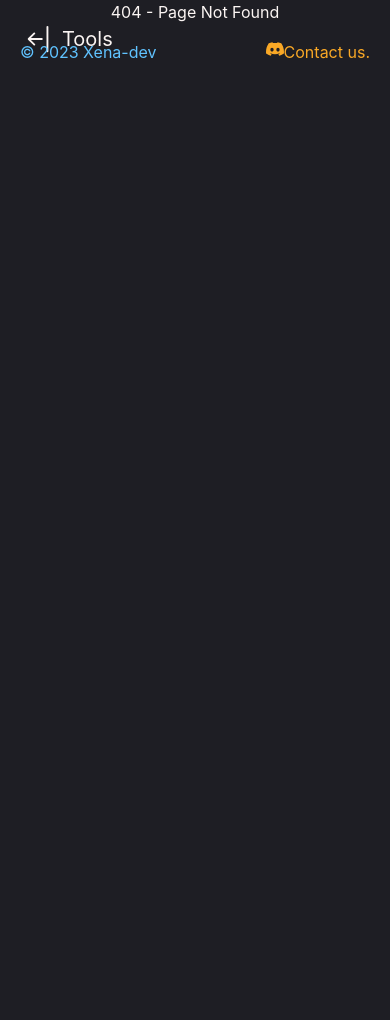
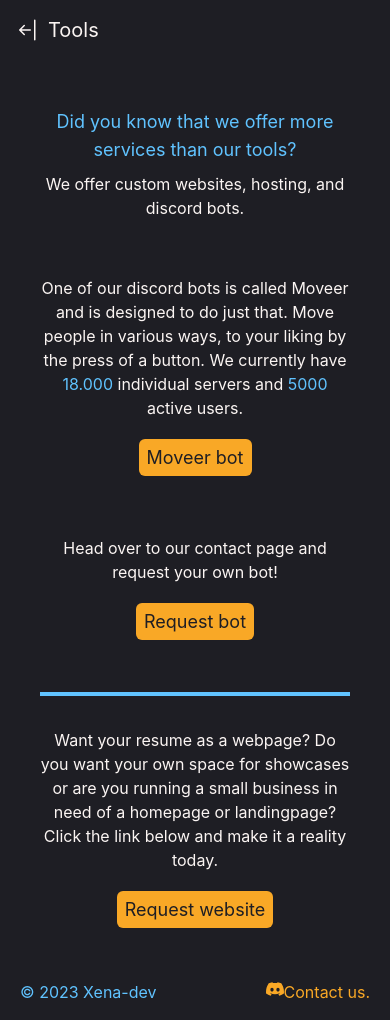
Before and after one commit to XenaDevs/tools, a Next.js app: page /services in a window 390 px wide. Before the commit this address had no page. Before the commit the page ends 844 px from the top, so only its background shows below. Built offline with nearby package versions, Linux system fonts and the light colour scheme.

Commit message:
Feat/other services (#108)
* Mobile services view

* resposive desktop

* fix pipe

* add clearer support button

* bunch of shit

* update pr comments

* fix discord link

```diff
--- a/components/HomeButton/index.tsx
+++ b/components/HomeButton/index.tsx
@@ -1,10 +1,10 @@
-import { BsArrowBarLeft } from 'react-icons/bs'
-import Link from 'next/link';
+import { BsArrowBarLeft } from "react-icons/bs";
+import Link from "next/link";
 
 export const HomeButton = () => {
   return (
-    <Link href="/" className='flex absolute left-6 top-6 items-center'>
-      <BsArrowBarLeft className="text-3xl lg:text-5xl" />
+    <Link href="/" className="flex mt-4 ml-4 items-center">
+      <BsArrowBarLeft className="text-2xl lg:text-4xl" />
       <p className="text-xl lg:text-2xl ml-2">Tools</p>
     </Link>
   );
--- a/next-sitemap.config.js
+++ b/next-sitemap.config.js
@@ -3,7 +3,6 @@
   siteUrl: "https://xena-dev.com",
   generateRobotsTxt: false,
   generateIndexSitemap: false,
-  exclude: ["/discord"],
   autoLastmod: false,
   changefreq: "monthly",
 };
--- a/pages/_footer.tsx
+++ b/pages/_footer.tsx
@@ -5,7 +5,11 @@
   return (
     <div className="absolute bottom-auto sm:bottom-0 pb-4 mt-4 md:mt-0 flex justify-between md:justify-center md:gap-10 lg:gap-20 px-5 md:px-20 lg:px-40 w-full">
       <p className="text-Accent text-md">© 2023 Xena-dev</p>
-      <Link className="flex ml-4" href="/discord" target="_blank">
+      <Link
+        className="flex ml-4"
+        href="https://discord.gg/fJpypWzSyH"
+        target="_blank"
+      >
         <BsDiscord fill="#f9a826" className="text-lg md:text-xl" />
         <h2 className="text-md text-CTA md:text-xl">Contact us.</h2>
       </Link>
--- a/pages/_navbar.tsx
+++ b/pages/_navbar.tsx
@@ -1,11 +1,53 @@
 import Link from "next/link";
+import { useState } from "react";
+import { RxHamburgerMenu } from "react-icons/rx";
 
 const Navbar = () => {
+  const [isOpen, setIsOpen] = useState(false);
+
+  const openDropDown = () => {
+    return (
+      <ul className="bg-Silver p-2">
+        <li className="text-left">
+          {
+            <Link href="/contact" className="text-CTA">
+              Contact Us
+            </Link>
+          }
+        </li>
+        <div className="h-0.5 my-2 bg-Accent" />
+        <li className="text-left">
+          {
+            <Link href="/services" className="text-CTA">
+              Other Services
+            </Link>
+          }
+        </li>
+      </ul>
+    );
+  };
+
   return (
-    <div className="pt-2 flex mx-auto">
+    <div className="p-4 flex mx-auto">
       <h2 className="text-2xl text-Accent md:text-4xl">Xena</h2>
-      <div className="flex items-center w-full justify-end md:mr-10 hover:text-CTA hover:underline">
-        <Link href="/contact">Contact us</Link>
+      <div className="flex flex-col md:flex-row items-end md:items-center w-full justify-end">
+        <RxHamburgerMenu
+          size={40}
+          className="flex md:hidden hover:cursor-pointer text-CTA p-2"
+          onClick={() => {
+            setIsOpen(!isOpen);
+          }}
+        />
+
+        {isOpen && openDropDown()}
+        <div className="hidden md:flex gap-4">
+          <Link href="/contact" className="hover:text-CTA hover:underline">
+            Contact Us
+          </Link>
+          <Link href="/services" className="hover:text-CTA hover:underline">
+            Other Services
+          </Link>
+        </div>
       </div>
     </div>
   );
--- a/pages/contact.tsx
+++ b/pages/contact.tsx
@@ -18,9 +18,17 @@
         </p>
         <ul className="list-disc content-between space-y-4 text-sm">
           <li className="text-left">
-            Share your feedback and ideas with us in our Discord community. We
-            offer <span className="text-Accent font-bold">free feature</span>{" "}
-            requests and appreciate your input.
+            Share your feedback and ideas with us in our{" "}
+            <Link
+              className="text-CTA underline"
+              href="https://discord.gg/fJpypWzSyH"
+              target="_blank"
+            >
+              Discord
+            </Link>{" "}
+            community. We offer{" "}
+            <span className="text-Accent font-bold">free feature</span> requests
+            and appreciate your input.
           </li>
           <li className="text-left">
             If you need assistance or have any questions, don&apos;t hesitate to
@@ -32,7 +40,7 @@
             <span className="text-Accent font-bold">expectations.</span>
           </li>
         </ul>
-        <p className="text-md mt-4">
+        <p className="text-md mt-8 mb-4">
           We value your business and appreciate your support. Thank you for
           choosing our project to help streamline your work.
         </p>
@@ -63,14 +71,14 @@
   };
 
   return (
-    <main className="px-10 md:px-20 lg:px-30 max-w-7xl mx-auto">
+    <main className="px-10 md:px-20 lg:px-30 max-w-5xl mx-auto">
+      <section className="min-h-full">
         <Head>
           <title>Xena-dev | Contact us</title>
           <meta name="twitter:title" content="Xena-dev | Contact us" />
           <meta name="description" content="" /> {/* TODO */}
           <meta name="twitter:description" content="" /> {/* TODO */}
         </Head>
-      <section className="min-h-full pt-10 md:mt-10">
         <h2 className="mt-6 mb-4 text-2xl text-Accent">
           Welcome to our contact page!
         </h2>
@@ -79,6 +87,15 @@
           <div className="hidden md:flex md:flex-col">
             {renderScreenDetails()}
           </div>
+        </div>
+        <div className="flex sm:hidden flex-col w-fit mx-auto">
+          <Link
+            className="bg-CTA text-Black text-sm p-2 my-4 rounded-md w-fit mx-auto"
+            href="https://discord.gg/fJpypWzSyH"
+            target="_blank"
+          >
+            Support Discord
+          </Link>
         </div>
         <div className="flex flex-col mt-5 lg:flex-row lg:mt-20 lg:gap-20 justify-between">
           <div className="mt-4 lg:w-1/2" id="jonatan">
@@ -137,13 +154,13 @@
             </div>
           </div>
         </div>
-        <div className="hidden lg:flex mt-32" />
+        <div className="hidden lg:flex mt-20" />
         <div className="mt-8 lg:hidden" />
 
         <div className="hidden lg:flex flex-col w-fit mx-auto">
           <Link
             className="bg-CTA text-Black text-lg p-2 rounded-md w-fit mx-auto"
-            href="/discord"
+            href="https://discord.gg/fJpypWzSyH"
             target="_blank"
           >
             Support Discord
--- a/pages/discord.tsx
+++ /dev/null
@@ -1,18 +0,0 @@
-import { useRouter } from "next/router";
-import { useEffect } from "react";
-
-const Discord = () => {
-  const router = useRouter();
-
-  useEffect(() => {
-    if (!router.isReady) return;
-
-    router.push("https://discord.gg/fJpypWzSyH");
-  }, [router, router.isReady]);
-
-  return <></>;
-};
-
-export default Discord;
-
-// https://discord.gg/fJpypWzSyH
--- a/pages/index.tsx
+++ b/pages/index.tsx
@@ -52,7 +52,7 @@
         <meta name="description" content="" /> {/* TODO */}
         <meta name="twitter:description" content="" /> {/* TODO */}
       </Head>
-      <main className="px-10 md:px-20 lg:px-40">
+      <main className="px-5 md:px-10 lg:px-30">
         <Navbar />
         <section className="min-h-full pt-10">
           <input
--- /dev/null
+++ b/pages/services.tsx
@@ -0,0 +1,72 @@
+import Link from "next/link";
+
+const OtherServices = () => {
+  return (
+    <main className="px-10 md:px-20 lg:px-30 max-w-7xl mx-auto">
+      <h2 className="pt-16 mb-2 md:mt-10 text-lg md:text-2xl text-Accent">
+        Did you know that we offer more services than our tools?
+      </h2>
+      <p className="md:text-lg">
+        We offer custom websites, hosting, and discord bots.
+      </p>
+
+      <div className="md:flex mt-10 gap-6">
+        <section className="min-h-full md:p-6 rounded-md">
+          <div className="flex flex-col gap-12 items-center">
+            <div className="my-4">
+              <p className="mb-6">
+                One of our discord bots is called Moveer and is designed to do
+                just that. Move people in various ways, to your liking by the
+                press of a button. We currently have{" "}
+                <span className="text-Accent">18.000</span> individual servers
+                and
+                <span className="text-Accent"> 5000</span> active users.
+              </p>
+              <Link
+                className="bg-CTA text-Black text-lg p-2 rounded-md"
+                href="https://top.gg/bot/400724460203802624"
+                target="_blank"
+              >
+                Moveer bot
+              </Link>
+            </div>
+            <div className="mb-10">
+              <p className="mb-6">
+                Head over to our contact page and request your own bot!
+              </p>
+              <Link
+                className="bg-CTA text-Black text-lg p-2 rounded-md"
+                href="/contact"
+              >
+                Request bot
+              </Link>
+            </div>
+          </div>
+        </section>
+
+        <div className="my-4 h-1 bg-Accent" />
+
+        <section className="min-h-full md:p-6 rounded-md">
+          <div className="flex flex-col gap-12 items-center">
+            <div className="my-4 mb-10">
+              <p className="mb-6">
+                Want your resume as a webpage? Do you want your own space for
+                showcases or are you running a small business in need of a
+                homepage or landingpage? Click the link below and make it a
+                reality today.
+              </p>
+              <Link
+                className="bg-CTA text-Black text-lg p-2 rounded-md"
+                href="https://www.saveljeff.com"
+              >
+                Request website
+              </Link>
+            </div>
+          </div>
+        </section>
+      </div>
+    </main>
+  );
+};
+
+export default OtherServices;
--- a/tailwind.config.js
+++ b/tailwind.config.js
@@ -9,6 +9,7 @@
       CTA: "#f9a826",
       BG: "#1e1e24",
       Accent: "#60c3ff",
+      Silver: "#090C02",
       White: "#fbf5f3",
       Black: "#1e1e24",
     },
```
Lines whose indentation alone changed are shown as unchanged.
